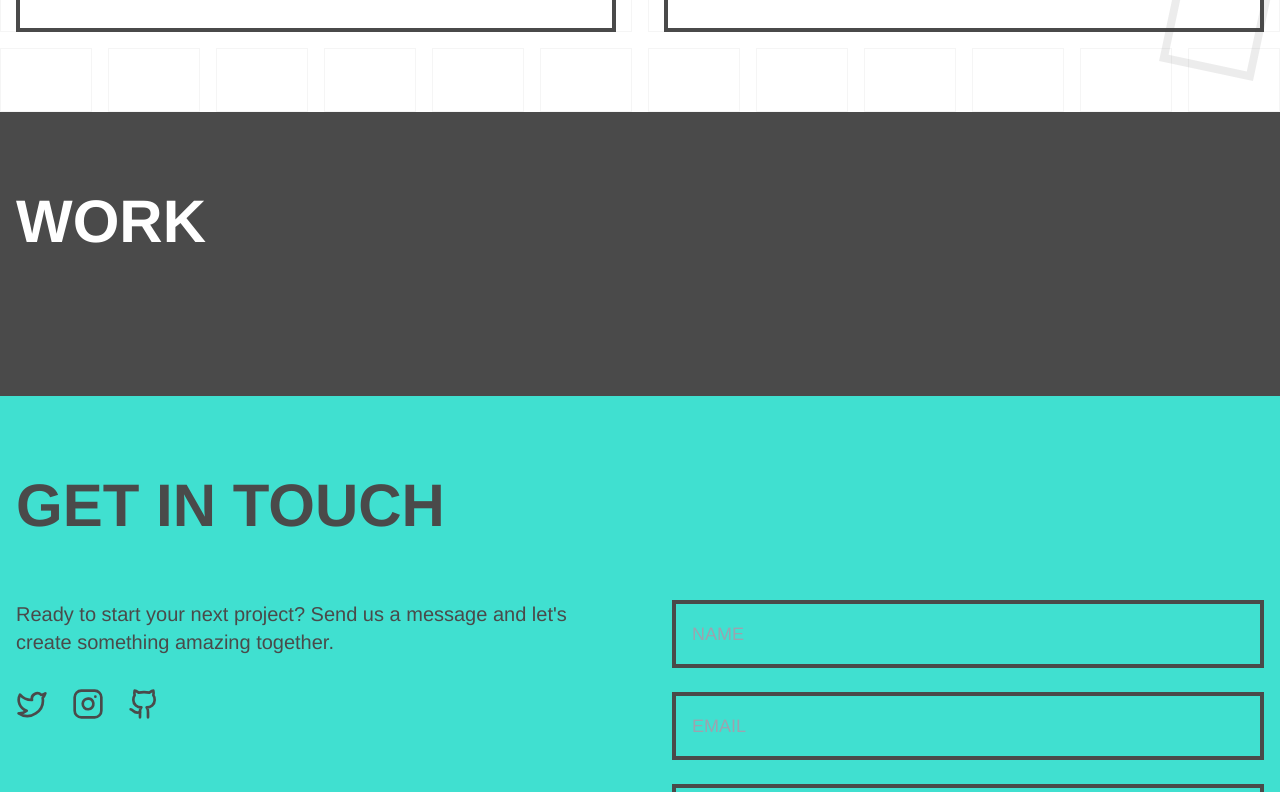
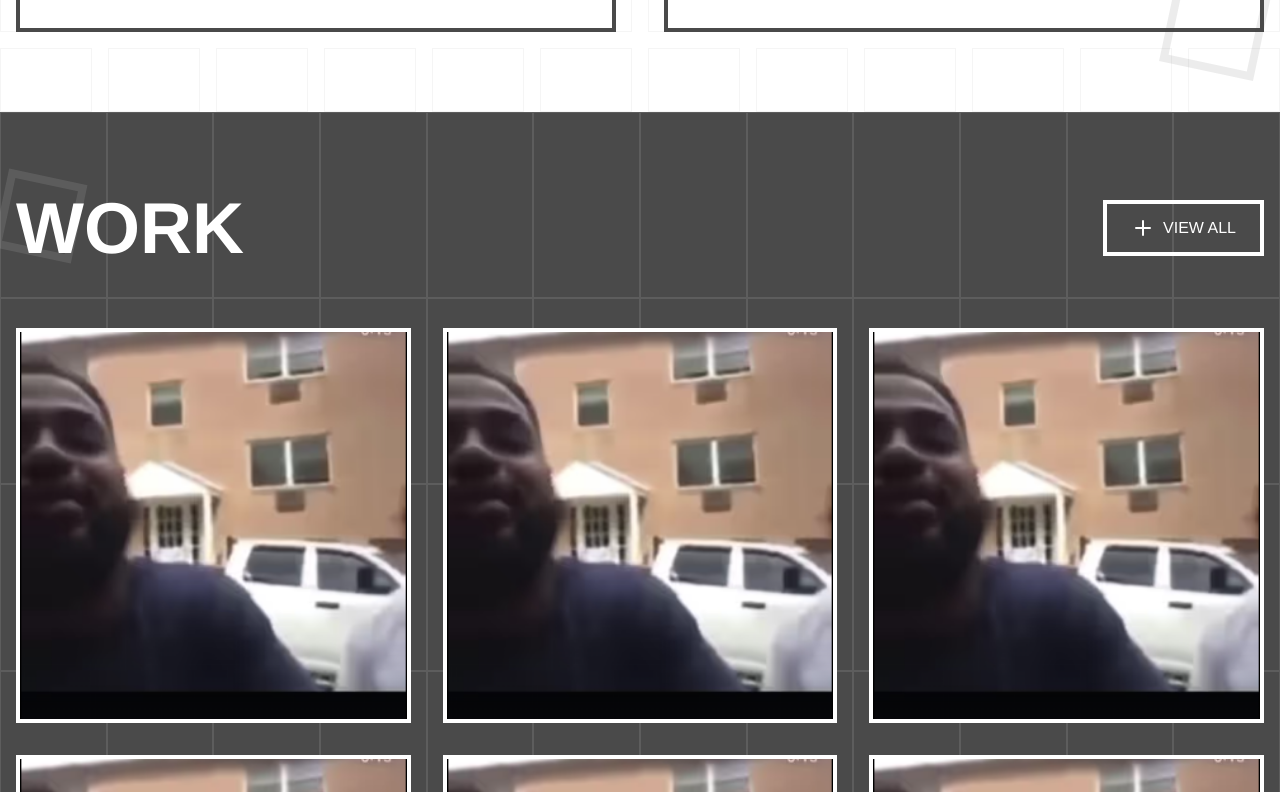
Before and after one commit to Kevin5621/FiveX, a Next.js app: page / in a window 1280 px wide. Shown: the part 1288-2080 px from the top of the page. Built offline with nearby package versions, Linux system fonts and the light colour scheme.

Commit message:
adjust - enhanced work section

```diff
--- a/src/app/services/video-production/page.tsx
+++ b/src/app/services/video-production/page.tsx
@@ -18,7 +18,7 @@ export default function VideoProduction() {
         <div className="max-w-7xl mx-auto px-4 h-20 flex items-center">
           <Link
             href="/"
-            className="flex items-center hover:bg-[#FF3366] hover:text-white p-3 border-4 border-white transition-colors group"
+            className="force-cursor-teal flex items-center hover:bg-[#FF3366] hover:text-white p-3 border-4 border-white transition-colors group"
           >
             <ArrowLeft className="mr-2 group-hover:transform group-hover:-translate-x-2 transition-transform" />
             BACK TO HOME
@@ -104,7 +104,7 @@ export default function VideoProduction() {
         <div className="max-w-7xl mx-auto">
           <div className="border-8 border-white p-12 hover:bg-[#FF3366] transition-colors transform hover:translate-x-4 hover:translate-y-4 shadow-neo group">
             <h2 className="text-4xl font-black mb-6">READY TO START YOUR PROJECT?</h2>
-            <button className="bg-white text-[#4A4A4A] px-8 py-4 font-black text-xl border-4 border-[#4A4A4A]
+            <button className="force-cursor-teal bg-white text-[#4A4A4A] px-8 py-4 font-black text-xl border-4 border-[#4A4A4A]
                            hover:bg-[#4A4A4A] hover:text-white transition-colors transform hover:-translate-y-2 shadow-neo">
               GET IN TOUCH
             </button>
--- a/src/app/work/Work.tsx
+++ b/src/app/work/Work.tsx
@@ -1,30 +1,98 @@
+'use client';
+import React, { useState } from 'react';
 import Image from 'next/image';
+import { Eye, Plus } from 'lucide-react';
+
+const ProjectCard = ({ index }: { index: number }) => {
+  const [, setIsHovered] = useState(false);
+
+  return (
+    <div
+      className="group relative border-4 border-white overflow-hidden cursor-pointer
+                 transform transition-all duration-300 hover:-translate-y-2
+                 hover:shadow-[8px_8px_0px_0px_rgba(255,255,255,0.2)]"
+      onMouseEnter={() => setIsHovered(true)}
+      onMouseLeave={() => setIsHovered(false)}
+    >
+      <Image
+        src="/image.png"
+        alt={`Portfolio work ${index + 1}`}
+        width={800}
+        height={800}
+        className="w-full aspect-square object-cover transition-transform duration-700
+                   group-hover:scale-110 group-hover:rotate-2"
+      />
+
+      {/* Hover Overlay */}
+      <div className="force-cursor-teal absolute inset-0 bg-[#FF3366] bg-opacity-0 group-hover:bg-opacity-90
+                    transition-all duration-300 flex flex-col items-center justify-center gap-4">
+        <div className="translate-y-10 group-hover:translate-y-0 transition-transform duration-300">
+          <h3 className="text-white text-2xl font-bold text-center mb-2 opacity-0 group-hover:opacity-100
+                       transition-opacity delay-100">
+            Project {index + 1}
+          </h3>
+          <p className="text-white text-sm opacity-0 group-hover:opacity-100 transition-opacity delay-150">
+            Photography & Video Production
+          </p>
+        </div>
+
+        <button className="mt-4 border-2 border-white text-white px-6 py-2 opacity-0
+                        group-hover:opacity-100 transition-all duration-300 delay-200
+                        hover:bg-white hover:text-[#FF3366] flex items-center gap-2">
+          <Eye size={20} />
+          VIEW PROJECT
+        </button>
+      </div>
+
+      {/* Corner Decorations */}
+      <div className="absolute top-0 left-0 w-12 h-12 border-r-4 border-b-4 border-white
+                    opacity-0 group-hover:opacity-100 transition-opacity" />
+      <div className="absolute bottom-0 right-0 w-12 h-12 border-l-4 border-t-4 border-white
+                    opacity-0 group-hover:opacity-100 transition-opacity" />
+    </div>
+  );
+};
 
 export default function Work() {
   return (
-    <section id="work" className="py-20 px-4">
-      <div className="max-w-7xl mx-auto">
-        <h2 className="text-6xl font-black mb-16">WORK</h2>
+    <section id="work" className="py-20 px-4 relative">
+      {/* Background Pattern */}
+      <div className="absolute inset-0 grid grid-cols-6 md:grid-cols-12 opacity-10 pointer-events-none">
+        {Array(72).fill(null).map((_, i) => (
+          <div key={i} className="border border-white"></div>
+        ))}
+      </div>
+
+      <div className="max-w-7xl mx-auto relative">
+        {/* Section Header */}
+        <div className="relative mb-16 flex items-center justify-between">
+          <h2 className="text-6xl md:text-7xl font-black relative z-10">
+            WORK
+            <div className="absolute -top-4 -left-4 w-20 h-20 border-8 border-white
+                          opacity-10 rotate-12" />
+          </h2>
+
+          <button className="hidden md:flex items-center gap-2 border-4 border-white px-6 py-3
+                         hover:bg-white hover:text-[#4A4A4A] transition-colors">
+            <Plus size={24} />
+            VIEW ALL
+          </button>
+        </div>
+
+        {/* Projects Grid */}
         <div className="grid md:grid-cols-2 lg:grid-cols-3 gap-8">
-          {[
-            // Tambahkan URL gambar di sini
-          ].map((src, i) => (
-            <div key={i} className="group relative border-4 border-white overflow-hidden">
-              <Image
-                src={src}
-                alt={`Portfolio work ${i + 1}`}
-                width={800}
-                height={800}
-                className="w-full aspect-square object-cover transition-transform group-hover:scale-110"
-              />
-              <div className="absolute inset-0 bg-[#FF3366] bg-opacity-0 group-hover:bg-opacity-90 transition-all flex items-center justify-center">
-                <span className="text-white text-2xl font-bold opacity-0 group-hover:opacity-100 transition-opacity">
-                  VIEW PROJECT
-                </span>
-              </div>
-            </div>
+          {Array(6).fill(null).map((_, i) => (
+            <ProjectCard key={i} index={i} />
           ))}
         </div>
+
+        {/* Mobile View All Button */}
+        <button className="md:hidden w-full mt-8 flex items-center justify-center gap-2
+                       border-4 border-white px-6 py-3 hover:bg-white
+                       hover:text-[#4A4A4A] transition-colors">
+          <Plus size={24} />
+          VIEW ALL
+        </button>
       </div>
     </section>
   );
```
